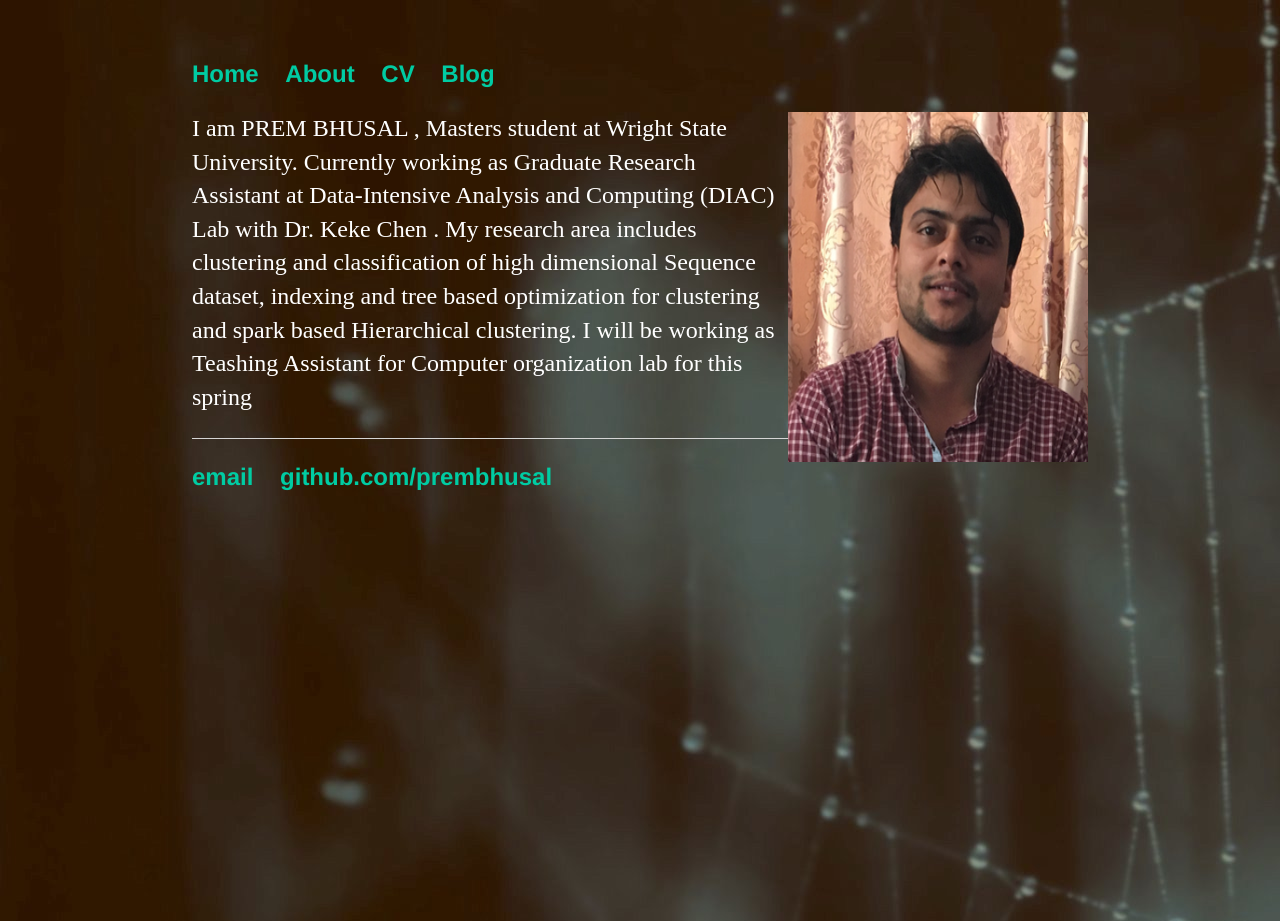
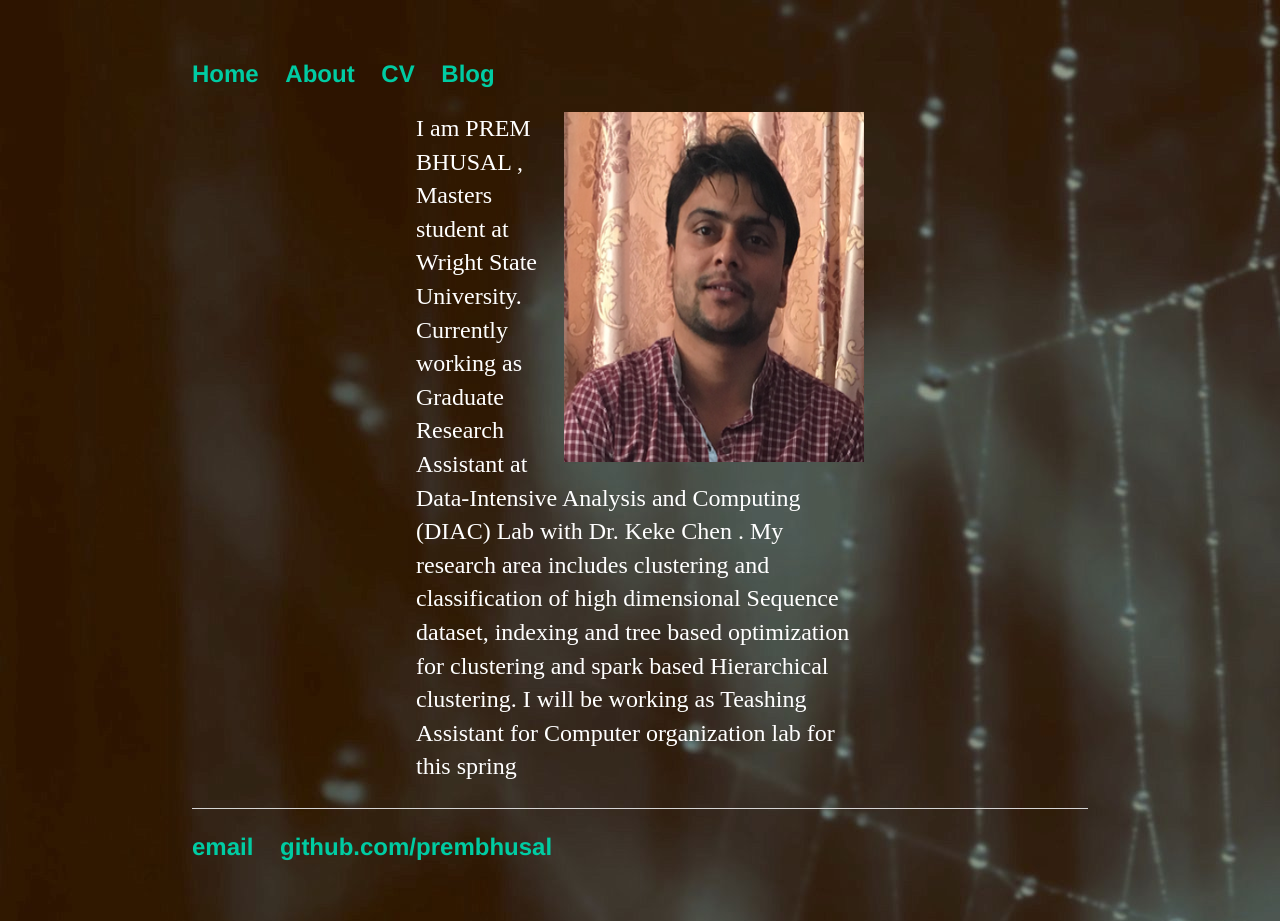
Before and after one commit to prembhusal/prembhusalWebsite, a Jekyll site: the page built from index.html, in a window 1280 px wide. Built offline with Jekyll 4.4.1, drawn with Linux system fonts in a browser that asks for light colours.

Commit message:
Update index.html

```diff
--- a/index.html
+++ b/index.html
@@ -5,7 +5,7 @@ title: prembhusal
 <div class="blurb">
 
 
-	<p><img src="/img/prem.jpg" alt="HTML5 Icon" class ="center" style="width:300px;height:350px;" >
+	<p class="center"><img src="/img/prem.jpg" alt="HTML5 Icon" class ="center" style="width:300px;height:350px;" >
 	I am PREM BHUSAL , Masters student at  Wright State University. Currently  working as Graduate Research Assistant at
 	Data-Intensive Analysis and Computing (DIAC) Lab with Dr. Keke Chen . My research area includes clustering
 	and classification of high dimensional Sequence dataset, indexing and tree based optimization for clustering and spark based
```
